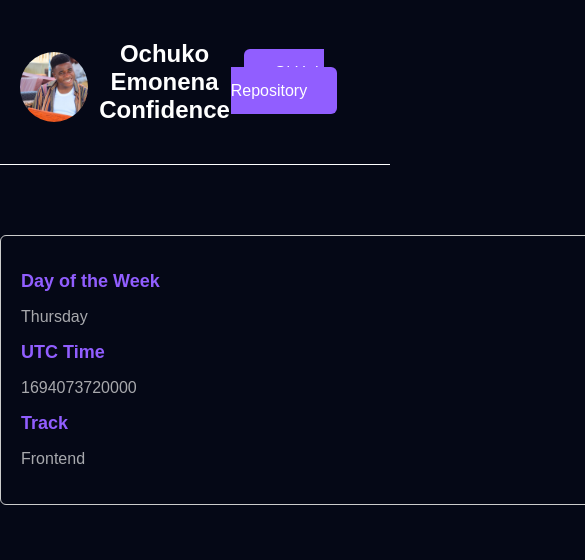
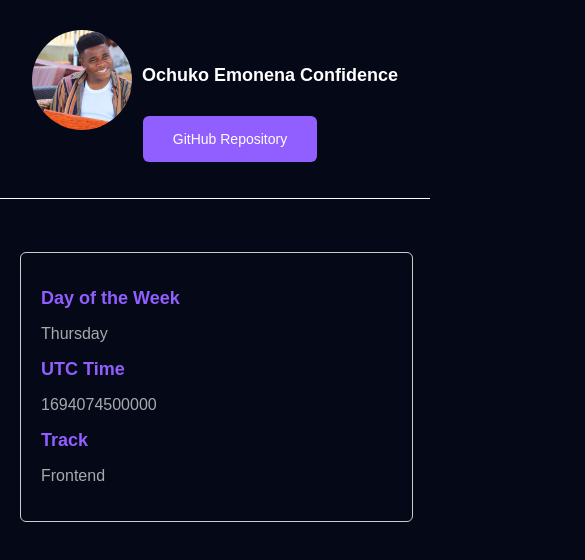
Before and after one commit to Clinzho1996/hngx-stageone, a plain HTML site: page index.html in a window 390 px wide. Shown: the top 560 px of the page, 585 px wide, since content can reach past the window. Drawn offline with Linux system fonts and the light colour scheme; files whose address does not match are found by name.

Commit message:
mobile done

```diff
--- a/index.html
+++ b/index.html
@@ -20,7 +20,7 @@
       </div>
       <div class="right">
         <a
-          href="https://github.com/yourusername/your-repo"
+          href="https://github.com/Clinzho1996/hngx-stageone"
           data-testid="githubURL"
           >GitHub Repository</a
         >
--- a/main.js
+++ b/main.js
@@ -1,6 +1,6 @@
 const desiredTime = new Date();
 desiredTime.setUTCHours(8);
-desiredTime.setUTCMinutes(2);
+desiredTime.setUTCMinutes(15);
 desiredTime.setUTCSeconds(0);
 
 const timestamp = desiredTime.getTime();
--- a/styles.css
+++ b/styles.css
@@ -61,3 +61,36 @@ p {
   font-size: 16px;
   color: #efefefb2;
 }
+
+@media screen and (max-width: 968px) {
+  nav {
+    width: 100%;
+    flex-direction: column;
+    padding-bottom: 50px;
+  }
+
+  nav img {
+    width: 100px;
+    height: 100px;
+  }
+
+  nav h1 {
+    font-size: 18px;
+    text-align: left;
+  }
+
+  nav .right {
+    padding-right: 10px;
+    padding-left: 40px;
+  }
+
+  .right a {
+    font-size: 14px;
+    width: 100%;
+  }
+
+  main {
+    width: 90%;
+    margin: 53px 20px;
+  }
+}
```
